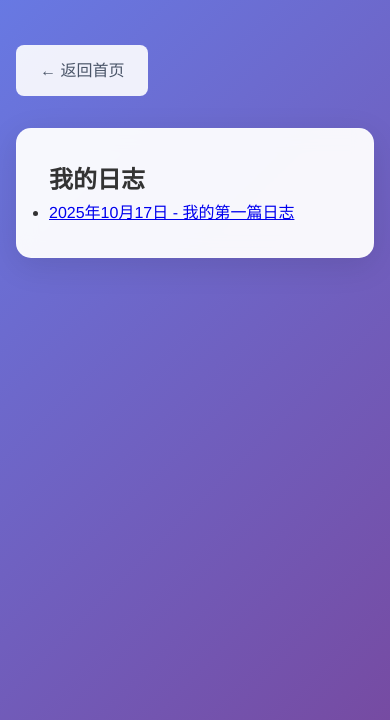
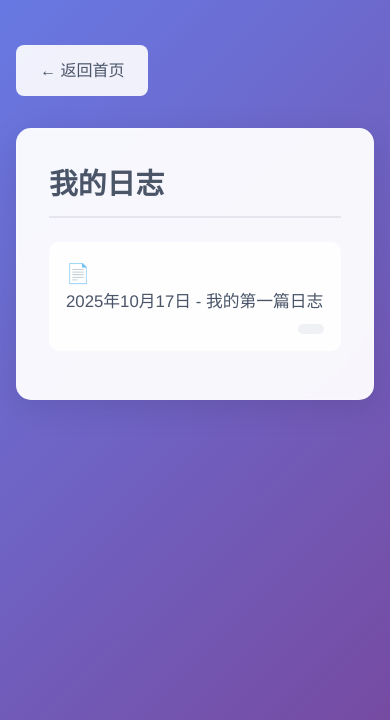
Before and after one commit to NoobOmega/NoobOmega.github.io, a plain HTML site: page logs.html in a window 390 px wide. Shown: the part 124-844 px from the top of the page. Drawn offline with Linux system fonts and the light colour scheme.

Commit message:
Update style.css

```diff
--- a/css/style.css
+++ b/css/style.css
@@ -137,3 +137,113 @@ header {
         padding: 2rem;
     }
 }
+
+/* 日志列表样式 */
+.posts h2 {
+    color: #4a5568;
+    font-size: 1.8rem;
+    margin-bottom: 1.5rem;
+    padding-bottom: 0.5rem;
+    border-bottom: 2px solid rgba(74, 85, 104, 0.1);
+}
+
+.post-list {
+    list-style: none;
+    padding: 0;
+    margin: 0;
+}
+
+.post-list li {
+    margin-bottom: 1rem;
+    background: rgba(255, 255, 255, 0.8);
+    border-radius: 10px;
+    transition: all 0.3s ease;
+    border: 1px solid rgba(255, 255, 255, 0.3);
+}
+
+.post-list li:hover {
+    transform: translateY(-2px);
+    box-shadow: 0 8px 25px rgba(0, 0, 0, 0.15);
+    background: rgba(255, 255, 255, 1);
+}
+
+.post-list a {
+    display: flex;
+    align-items: center;
+    padding: 1.2rem 1.5rem;
+    text-decoration: none;
+    color: #4a5568;
+    font-size: 1.05rem;
+    font-weight: 500;
+    position: relative;
+    transition: all 0.3s ease;
+}
+
+/* 图标样式 */
+.post-list a::before {
+    content: "📄";
+    font-size: 1.2rem;
+    margin-right: 1rem;
+    transition: transform 0.3s ease;
+}
+
+.post-list a:hover::before {
+    transform: scale(1.1) rotate(5deg);
+}
+
+/* 悬停效果 */
+.post-list a:hover {
+    color: #667eea;
+    padding-left: 2rem;
+}
+
+/* 日期样式美化 */
+.post-list a::after {
+    content: attr(data-date);
+    margin-left: auto;
+    font-size: 0.9rem;
+    color: #718096;
+    background: rgba(113, 128, 150, 0.1);
+    padding: 0.3rem 0.8rem;
+    border-radius: 15px;
+    transition: all 0.3s ease;
+}
+
+.post-list a:hover::after {
+    background: rgba(102, 126, 234, 0.1);
+    color: #667eea;
+}
+
+/* 响应式设计 */
+@media (max-width: 768px) {
+    .post-list a {
+        flex-direction: column;
+        align-items: flex-start;
+        padding: 1rem;
+    }
+
+    .post-list a::after {
+        margin-left: 0;
+        margin-top: 0.5rem;
+        align-self: flex-end;
+    }
+
+    .post-list a::before {
+        margin-right: 0.8rem;
+    }
+
+    .post-list a:hover {
+        padding-left: 1.2rem;
+    }
+}
+
+/* 空状态提示 */
+.posts > p {
+    text-align: center;
+    color: #718096;
+    font-style: italic;
+    padding: 2rem;
+    background: rgba(255, 255, 255, 0.5);
+    border-radius: 10px;
+    border: 2px dashed rgba(113, 128, 150, 0.3);
+}
```
